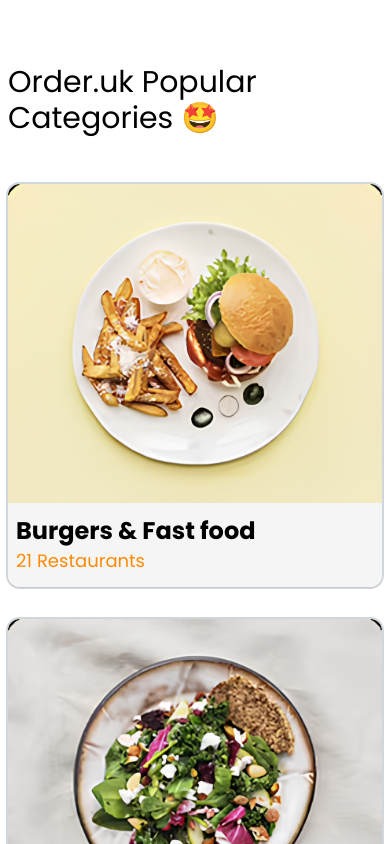
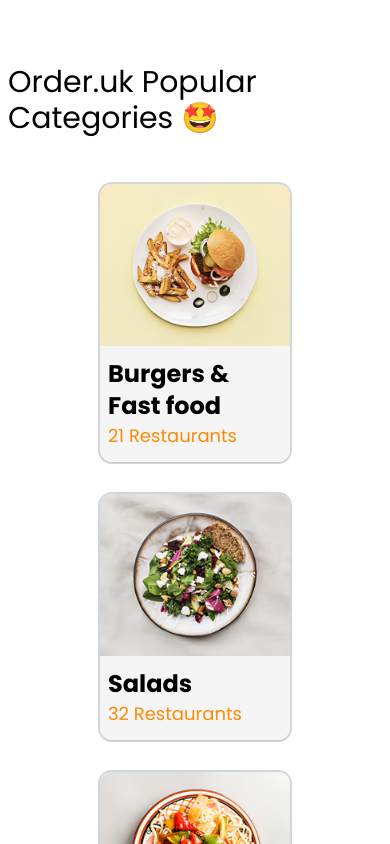
Before and after one commit to ClownAmoe/Food_shop, a Next.js app in the folder food_shop/: page /sections/catrgories in a window 390 px wide. Shown: the top 844 px of the page. Built offline with nearby package versions, Linux system fonts and the light colour scheme.

Commit message:
fixed mobile version

```diff
--- a/food_shop/src/app/components/categories/categories.tsx
+++ b/food_shop/src/app/components/categories/categories.tsx
@@ -3,11 +3,12 @@ import { cates } from "./cates";
 
 export default function Categories() {
   return (
-    <div className="mt-16 ml-2 mr-2">
+    <div className="mt-16 w-full pl-2 pr-2">
       <h1 className="text-3xl">Order.uk Popular Categories 🤩</h1>
-      <div className="flex flex-col gap-8 md:gap-3 w-full md:w-min md:flex-row md:justify-between mt-12">
+      <div className="flex flex-wrap justify-around gap-8 md:gap-3 w-full md:flex-nowrap md:w-min md:flex-row md:justify-between mt-12">
         {cates.map((e) => {
           return (
+            <span className="w-[190px] md:w-full" key={e.name}>
               <MiniCard
                 name={e.name}
                 img={e.img}
@@ -15,6 +16,7 @@ export default function Categories() {
                 key={e.name}
                 type="Category"
               />
+            </span>
           );
         })}
       </div>
--- a/food_shop/src/app/components/mobileImg/mobileImg.tsx
+++ b/food_shop/src/app/components/mobileImg/mobileImg.tsx
@@ -3,7 +3,7 @@ import Button from "../button/button";
 export default function MobileImg() {
   return (
     <div className="h-[350px] p-4 rounded-2xl m-auto md:h-[610px] w-full md:w-[1510px] bg-gradient-to-r from-[#EEEEEE] to-[#E0E1DC] border-gray-400 border-2 shadow-2xl flex flex-col-reverse md:flex-row justify-between mt-24">
-      <div className="items-left justify-center md:flex flex-col text-lg h-full w-full hidden">
+      <div className="items-left -ml-5 md:ml-0 justify-center md:flex flex-col text-lg h-full w-full">
         <Image
           src="/mobile/mobile.png"
           width={832}
```
Lines whose indentation alone changed are shown as unchanged.
